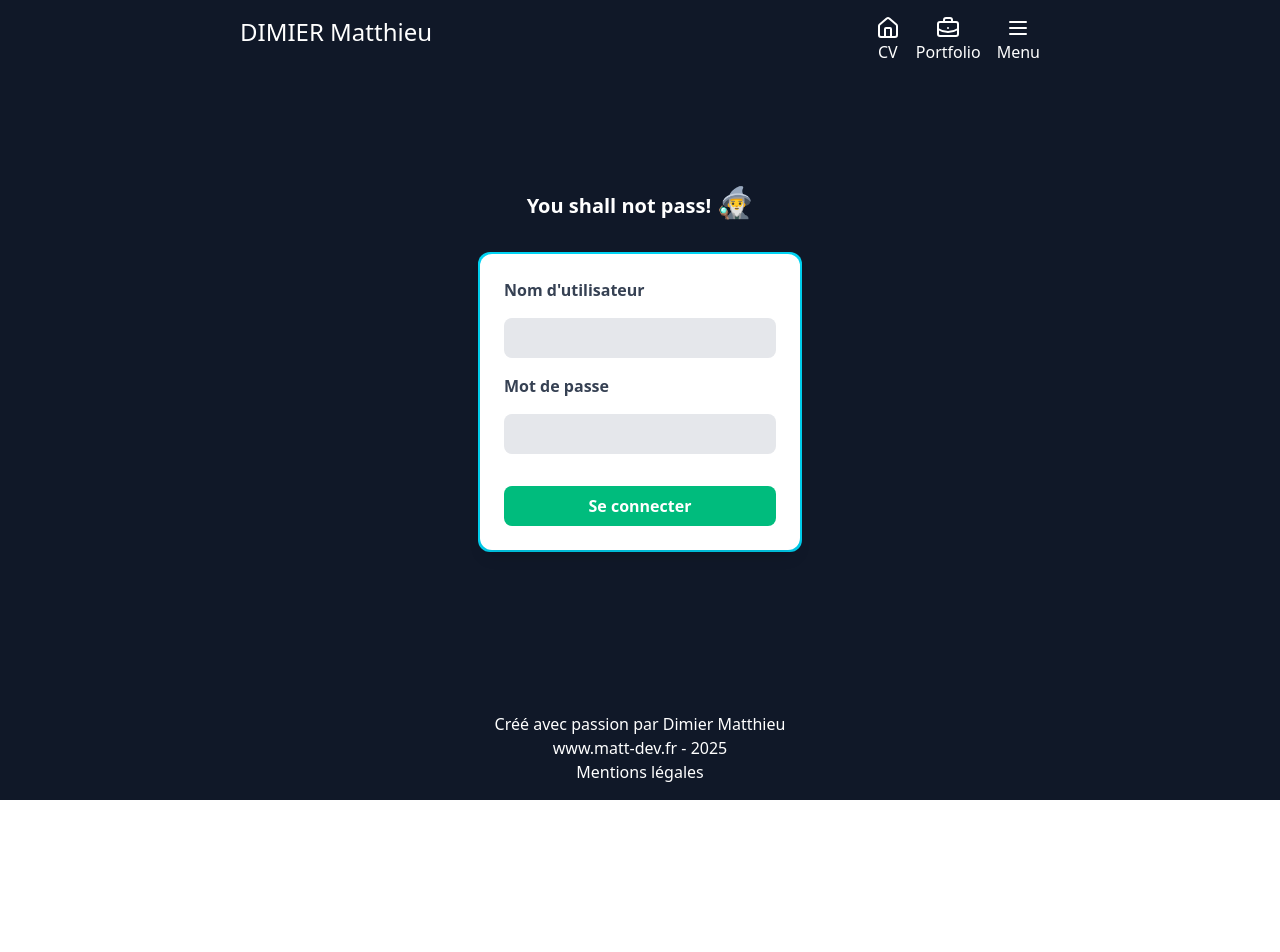
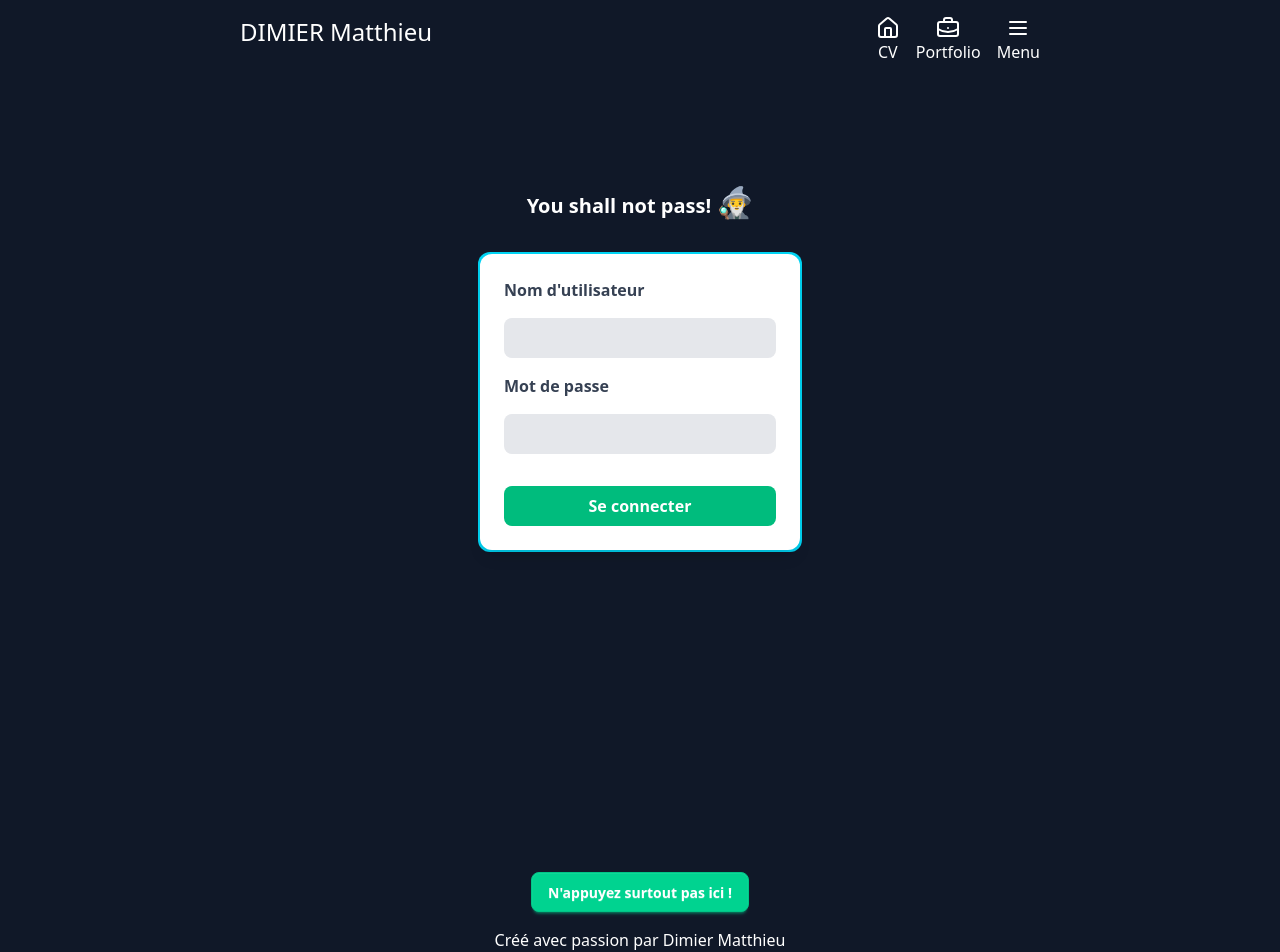
Before and after one commit to Matt7474/CV, a React (Vite) app: page /addproject in a window 1280 px wide. Shown: the top 952 px of the page. Before the commit the page ends 800 px from the top, so only its background shows below. Built offline with nearby package versions, Linux system fonts and the light colour scheme.

Commit message:
add sentry test btn

```diff
--- a/src/pages/AddProject.tsx
+++ b/src/pages/AddProject.tsx
@@ -4,6 +4,7 @@ import { useEffect, useState } from "react";
 import { CirclePlus, Pencil, Trash2 } from "lucide-react";
 import dayjs from "dayjs";
 import type { iProject } from "../types/projects";
+import useCsrfToken from "../store/useCsrfToken";
 
 export default function AddProject() {
 	const { isDarkmode } = useDarkMode();
@@ -37,6 +38,10 @@ export default function AddProject() {
 	const [projectSlug, setProjectSlug] = useState<string | null>(null);
 
 	const [refreshKey, setRefreshKey] = useState(0); // Clé pour forcer le re-render
+
+	const csrfToken = useCsrfToken();
+	const [, setMessage] = useState("");
+
 	// Chargement des projets
 	// biome-ignore lint/correctness/useExhaustiveDependencies: <explanation>
 	useEffect(() => {
@@ -117,6 +122,7 @@ export default function AddProject() {
 	// Fonction pour ajouter un projet
 	const addNewProject = async (e: React.FormEvent<HTMLFormElement>) => {
 		e.preventDefault();
+		if (!csrfToken) return;
 		// resetForm();
 		const formData = new FormData();
 		if (image) {
@@ -140,11 +146,16 @@ export default function AddProject() {
 			const response = await fetch("https://apicv.matt-dev.fr/api/projects/", {
 				method: "POST",
 				headers: {
+					"Content-Type": "application/json",
+					"X-CSRF-Token": csrfToken, // Envoi du token CSRF
 					// 'Content-Type': 'application/json',
 					"X-API-KEY": token,
 				},
+				credentials: "include",
 				body: formData,
 			});
+			const data = await response.json();
+			setMessage(data.message);
 			if (response.ok) {
 				// Réponse du serveur est correcte
 				const newProject = await response.json();
--- a/src/pages/Loginsecret.tsx
+++ b/src/pages/Loginsecret.tsx
@@ -10,6 +10,7 @@ export default function LoginSecret({ setIsAuthenticated }: LoginSecretProps) {
 	const { isDarkmode } = useDarkMode();
 	const [user, setUser] = useState("");
 	const [password, setPassword] = useState("");
+	const [count, setCount] = useState(1);
 	const navigate = useNavigate();
 
 	const handleSubmit = () => {
@@ -93,6 +94,33 @@ export default function LoginSecret({ setIsAuthenticated }: LoginSecretProps) {
 					</button>
 				</form>
 			</div>
+			<button
+				type="button"
+				onClick={() => {
+					setCount((prev) => prev + 1);
+
+					if (count < 2) {
+						alert(
+							"⚡ Expecto Patronum ! ⚡\n\nVous n'écoutez donc jamais les consignes ? ... Très mauvaise idée ! 🪄\nUne alarme magique a été déclenchée au Ministère de la Magie de Sentry ! 🚨\n\nDe plus, Dumbledore vous a vu...\n\nIl n'a rien dit, mais il sait. Et cela est bien pire qu'une punition. Alors ne recommencez pas ! \n\nConstant vigilance ! 👁️",
+						);
+					} else {
+						alert(
+							"💥 Avada Kedavra ! 💥\n\nLe Ministère de la Magie de Sentry à décidé que vous êtiez trop dangereux pour rester libre ! \n\nVous subissez un Repulso vers va page du CV 🪄\n\nPréparez-vous à affronter votre destin piètre moldus !",
+						);
+						navigate("/");
+					}
+					throw new Error(
+						"Un moldus à clické sur le bouton dans le login secret !",
+					);
+				}}
+				className={`btn ${
+					isDarkmode
+						? "btn-success text-white rounded-lg"
+						: "btn-secondary rounded-lg"
+				} flex flex-col self-center mt-10 -mb-5 sm:mt-43 lg:-mb-20 lg:mt-18 xl:mt-80 2xl:mt-18 3xl:mt-90 4xl:mt-120`}
+			>
+				N'appuyez surtout pas ici !
+			</button>
 		</div>
 	);
 }
--- /dev/null
+++ b/src/store/useCsrfToken.ts
@@ -0,0 +1,18 @@
+import { useEffect, useState } from "react";
+
+const useCsrfToken = () => {
+	const [csrfToken, setCsrfToken] = useState<string | null>(null);
+
+	useEffect(() => {
+		fetch("https://apicv.matt-dev.fr/api/csrf-token", {
+			credentials: "include",
+		})
+			.then((res) => res.json())
+			.then((data) => setCsrfToken(data.csrfToken))
+			.catch((err) => console.error("Erreur CSRF :", err));
+	}, []);
+
+	return csrfToken;
+};
+
+export default useCsrfToken;
```
